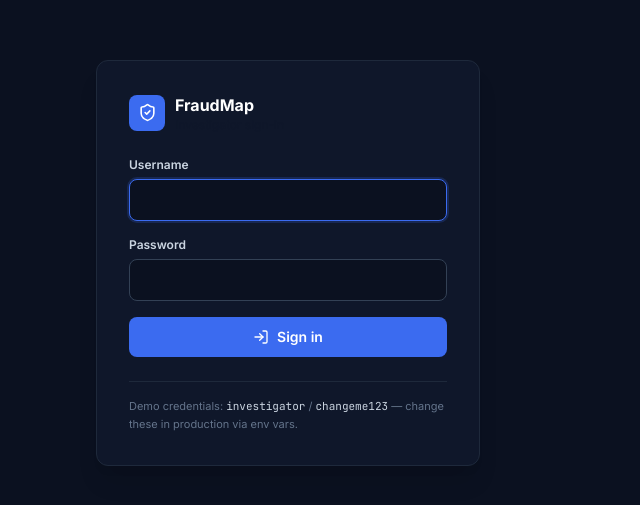
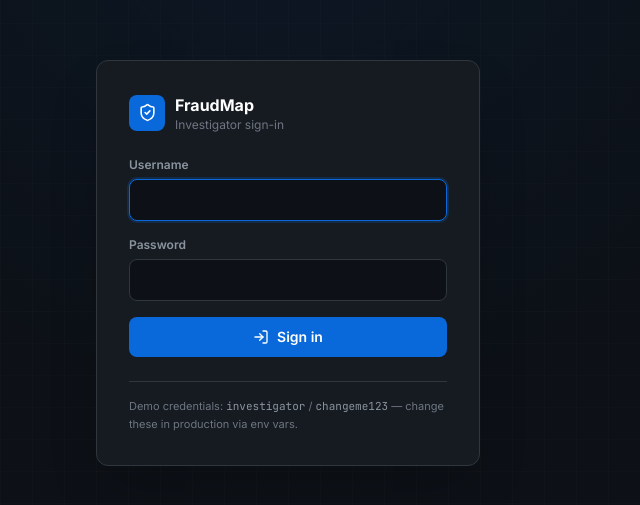
Before and after one commit to Danush-k/LedgerLens-, a React (Vite) app in the folder frontend/: page /login in a window 1280 px wide. Shown: the part 137-642 px from the top of the page, without its empty margins (352-992 px from the left). Built offline with nearby package versions, Linux system fonts and the light colour scheme; no server answers.

Commit message:
Add GitHub-inspired design system with light/dark theme toggle

```diff
--- a/frontend/package.json
+++ b/frontend/package.json
@@ -13,6 +13,7 @@
     "@tailwindcss/vite": "^4.3.3",
     "axios": "^1.20.0",
     "clsx": "^2.1.1",
+    "cmdk": "^1.1.1",
     "cytoscape": "^3.34.2",
     "lucide-react": "^1.38.0",
     "react": "^19.2.8",
@@ -20,6 +21,7 @@
     "react-dom": "^19.2.8",
     "react-router-dom": "^7.18.3",
     "recharts": "^3.10.1",
+    "sonner": "^2.0.8",
     "tailwindcss": "^4.3.3"
   },
   "devDependencies": {
--- /dev/null
+++ b/frontend/src/components/ThemeToggle.tsx
@@ -0,0 +1,33 @@
+import { Laptop, Moon, Sun } from 'lucide-react'
+import { useTheme } from '../theme/ThemeContext'
+
+const OPTIONS = [
+  { value: 'light' as const, icon: Sun, label: 'Light theme' },
+  { value: 'system' as const, icon: Laptop, label: 'Match system theme' },
+  { value: 'dark' as const, icon: Moon, label: 'Dark theme' },
+]
+
+export function ThemeToggle() {
+  const { choice, setChoice } = useTheme()
+
+  return (
+    <div className="flex items-center gap-0.5 rounded-lg bg-chrome-surface p-0.5">
+      {OPTIONS.map(({ value, icon: Icon, label }) => (
+        <button
+          key={value}
+          onClick={() => setChoice(value)}
+          title={label}
+          aria-label={label}
+          aria-pressed={choice === value}
+          className={`flex h-6 w-6 items-center justify-center rounded-md transition-colors ${
+            choice === value
+              ? 'bg-brand-500/20 text-brand-300'
+              : 'text-chrome-text-secondary hover:text-white'
+          }`}
+        >
+          <Icon size={13} />
+        </button>
+      ))}
+    </div>
+  )
+}
--- a/frontend/src/index.css
+++ b/frontend/src/index.css
@@ -4,26 +4,145 @@
   --font-sans: 'Inter', ui-sans-serif, system-ui, sans-serif;
   --font-mono: 'JetBrains Mono', ui-monospace, monospace;
 
-  --color-brand-50: #eef4ff;
-  --color-brand-100: #d9e6ff;
-  --color-brand-300: #94b4fb;
-  --color-brand-500: #3b6bf0;
-  --color-brand-600: #2952d6;
-  --color-brand-700: #1f3fa8;
-  --color-brand-900: #16265c;
+  /* Brand accent - theme-reactive (values redefined below for dark). */
+  --color-brand-50: #ddf4ff;
+  --color-brand-100: #b6e3ff;
+  --color-brand-200: #80ccff;
+  --color-brand-300: #54aeff;
+  --color-brand-400: #2b8aef;
+  --color-brand-500: #0969da;
+  --color-brand-600: #0757ba;
+  --color-brand-700: #033d8b;
+  --color-brand-800: #04298f;
+  --color-brand-900: #0a1f44;
 
-  --color-ink-950: #0b1120;
-  --color-ink-900: #0f172a;
-  --color-ink-800: #1e293b;
-  --color-ink-700: #334155;
-  --color-ink-500: #64748b;
-  --color-ink-300: #cbd5e1;
-  --color-ink-100: #f1f5f9;
-  --color-ink-50: #f8fafc;
+  /* Neutral scale for all main-content surfaces/text - theme-reactive. */
+  --color-ink-50: #f6f8fa;
+  --color-ink-100: #eaeef2;
+  --color-ink-200: #d0d7de;
+  --color-ink-300: #afb8c1;
+  --color-ink-400: #8c959f;
+  --color-ink-500: #6e7781;
+  --color-ink-600: #57606a;
+  --color-ink-700: #424a53;
+  --color-ink-800: #32383f;
+  --color-ink-900: #24292f;
+  --color-ink-950: #1a1f24;
 
-  --color-risk-low: #16a34a;
-  --color-risk-medium: #d97706;
-  --color-risk-high: #dc2626;
+  /* Card/panel background - theme-reactive replacement for literal `white`. */
+  --color-surface: #ffffff;
+  --color-overlay: rgb(27 31 36 / 48%);
+
+  /* Fixed-dark chrome (sidebar, login screen) - never theme-reactive, so
+     there's always one calm, persistent rail regardless of the content
+     theme, the way most dev tools (VS Code's activity bar, Linear's nav)
+     keep their primary nav a stable dark surface. */
+  --color-chrome-bg: #0d1117;
+  --color-chrome-surface: #161b22;
+  --color-chrome-border: #30363d;
+  --color-chrome-border-subtle: #21262d;
+  --color-chrome-text-secondary: #8b949e;
+  --color-chrome-text-muted: #6e7681;
+
+  --color-risk-low: #1a7f37;
+  --color-risk-medium: #9a6700;
+  --color-risk-high: #cf222e;
+
+  /* Chart categorical slots (validated palette, fixed order) - theme-reactive. */
+  --chart-blue: #2a78d6;
+  --chart-orange: #eb6834;
+  --chart-aqua: #1baf7a;
+  --chart-yellow: #eda100;
+  --chart-magenta: #e87ba4;
+}
+
+/* ---- Light mode (default) ---- */
+:root {
+  color-scheme: light;
+}
+
+/* ---- Dark mode: OS preference, unless the user has explicitly chosen light ---- */
+@media (prefers-color-scheme: dark) {
+  :root:not([data-theme="light"]) {
+    color-scheme: dark;
+
+    --color-brand-50: #0c2d6b;
+    --color-brand-100: #0f3a75;
+    --color-brand-200: #1958a8;
+    --color-brand-300: #388bfd;
+    --color-brand-400: #4493f8;
+    --color-brand-500: #4493f8;
+    --color-brand-600: #79c0ff;
+    --color-brand-700: #a5d6ff;
+    --color-brand-800: #cae8ff;
+    --color-brand-900: #ddf4ff;
+
+    --color-ink-50: #0d1117;
+    --color-ink-100: #161b22;
+    --color-ink-200: #30363d;
+    --color-ink-300: #3d444d;
+    --color-ink-400: #656c76;
+    --color-ink-500: #8b949e;
+    --color-ink-600: #9198a1;
+    --color-ink-700: #adbac7;
+    --color-ink-800: #c9d1d9;
+    --color-ink-900: #e6edf3;
+    --color-ink-950: #f0f3f6;
+
+    --color-surface: #161b22;
+    --color-overlay: rgb(1 4 9 / 65%);
+
+    --color-risk-low: #3fb950;
+    --color-risk-medium: #d29922;
+    --color-risk-high: #f85149;
+
+    --chart-blue: #3987e5;
+    --chart-orange: #d95926;
+    --chart-aqua: #199e70;
+    --chart-yellow: #c98500;
+    --chart-magenta: #d55181;
+  }
+}
+
+/* ---- Dark mode: explicit user choice, wins over the OS setting either way ---- */
+:root[data-theme="dark"] {
+  color-scheme: dark;
+
+  --color-brand-50: #0c2d6b;
+  --color-brand-100: #0f3a75;
+  --color-brand-200: #1958a8;
+  --color-brand-300: #388bfd;
+  --color-brand-400: #4493f8;
+  --color-brand-500: #4493f8;
+  --color-brand-600: #79c0ff;
+  --color-brand-700: #a5d6ff;
+  --color-brand-800: #cae8ff;
+  --color-brand-900: #ddf4ff;
+
+  --color-ink-50: #0d1117;
+  --color-ink-100: #161b22;
+  --color-ink-200: #30363d;
+  --color-ink-300: #3d444d;
+  --color-ink-400: #656c76;
+  --color-ink-500: #8b949e;
+  --color-ink-600: #9198a1;
+  --color-ink-700: #adbac7;
+  --color-ink-800: #c9d1d9;
+  --color-ink-900: #e6edf3;
+  --color-ink-950: #f0f3f6;
+
+  --color-surface: #161b22;
+  --color-overlay: rgb(1 4 9 / 65%);
+
+  --color-risk-low: #3fb950;
+  --color-risk-medium: #d29922;
+  --color-risk-high: #f85149;
+
+  --chart-blue: #3987e5;
+  --chart-orange: #d95926;
+  --chart-aqua: #199e70;
+  --chart-yellow: #c98500;
+  --chart-magenta: #d55181;
 }
 
 body {
@@ -44,3 +163,20 @@ body {
   background: var(--color-ink-300);
   border-radius: 999px;
 }
+
+@keyframes fade-in {
+  from { opacity: 0; }
+  to { opacity: 1; }
+}
+@keyframes slide-up {
+  from { opacity: 0; transform: translateY(8px) scale(0.98); }
+  to { opacity: 1; transform: translateY(0) scale(1); }
+}
+.animate-fade-in { animation: fade-in 120ms ease-out; }
+.animate-slide-up { animation: slide-up 140ms ease-out; }
+
+@keyframes skeleton-pulse {
+  0%, 100% { opacity: 1; }
+  50% { opacity: 0.5; }
+}
+.animate-skeleton { animation: skeleton-pulse 1.5s ease-in-out infinite; }
--- a/frontend/src/main.tsx
+++ b/frontend/src/main.tsx
@@ -3,14 +3,17 @@ import { createRoot } from 'react-dom/client'
 import { BrowserRouter } from 'react-router-dom'
 import App from './App'
 import { AuthProvider } from './auth/AuthContext'
+import { ThemeProvider } from './theme/ThemeContext'
 import './index.css'
 
 createRoot(document.getElementById('root')!).render(
   <StrictMode>
     <BrowserRouter>
-      <AuthProvider>
-        <App />
-      </AuthProvider>
+      <ThemeProvider>
+        <AuthProvider>
+          <App />
+        </AuthProvider>
+      </ThemeProvider>
     </BrowserRouter>
   </StrictMode>,
 )
--- a/frontend/src/pages/Login.tsx
+++ b/frontend/src/pages/Login.tsx
@@ -29,37 +29,46 @@ export function Login() {
   }
 
   return (
-    <div className="flex h-screen items-center justify-center bg-ink-950 px-4">
-      <div className="w-full max-w-sm rounded-xl border border-ink-800 bg-ink-900 p-8 shadow-xl">
+    <div className="relative flex h-screen items-center justify-center overflow-hidden bg-chrome-bg px-4">
+      <div
+        className="pointer-events-none absolute inset-0 opacity-40"
+        style={{
+          backgroundImage:
+            'radial-gradient(circle at 50% 0%, rgba(9,105,218,0.18), transparent 55%), linear-gradient(rgba(255,255,255,0.03) 1px, transparent 1px), linear-gradient(90deg, rgba(255,255,255,0.03) 1px, transparent 1px)',
+          backgroundSize: '100% 100%, 32px 32px, 32px 32px',
+        }}
+      />
+
+      <div className="animate-slide-up relative w-full max-w-sm rounded-xl border border-chrome-border bg-chrome-surface p-8 shadow-2xl">
         <div className="mb-6 flex items-center gap-2.5">
           <div className="flex h-9 w-9 items-center justify-center rounded-lg bg-brand-500">
             <ShieldCheck size={19} className="text-white" />
           </div>
           <div>
             <p className="text-base font-bold text-white">FraudMap</p>
-            <p className="text-xs text-ink-400">Investigator sign-in</p>
+            <p className="text-xs text-chrome-text-muted">Investigator sign-in</p>
           </div>
         </div>
 
         <form onSubmit={handleSubmit} className="space-y-4">
           <div>
-            <label className="mb-1.5 block text-xs font-semibold text-ink-300">Username</label>
+            <label className="mb-1.5 block text-xs font-semibold text-chrome-text-secondary">Username</label>
             <input
               required
               autoFocus
               value={username}
               onChange={(e) => setUsername(e.target.value)}
-              className="w-full rounded-lg border border-ink-700 bg-ink-950 px-3.5 py-2.5 text-sm text-white outline-none focus:border-brand-500 focus:ring-2 focus:ring-brand-500/20"
+              className="w-full rounded-lg border border-chrome-border bg-chrome-bg px-3.5 py-2.5 text-sm text-white outline-none focus:border-brand-500 focus:ring-2 focus:ring-brand-500/20"
             />
           </div>
           <div>
-            <label className="mb-1.5 block text-xs font-semibold text-ink-300">Password</label>
+            <label className="mb-1.5 block text-xs font-semibold text-chrome-text-secondary">Password</label>
             <input
               required
               type="password"
               value={password}
               onChange={(e) => setPassword(e.target.value)}
-              className="w-full rounded-lg border border-ink-700 bg-ink-950 px-3.5 py-2.5 text-sm text-white outline-none focus:border-brand-500 focus:ring-2 focus:ring-brand-500/20"
+              className="w-full rounded-lg border border-chrome-border bg-chrome-bg px-3.5 py-2.5 text-sm text-white outline-none focus:border-brand-500 focus:ring-2 focus:ring-brand-500/20"
             />
           </div>
 
@@ -75,9 +84,10 @@ export function Login() {
           </button>
         </form>
 
-        <p className="mt-6 border-t border-ink-800 pt-4 text-[11px] leading-relaxed text-ink-500">
-          Demo credentials: <code className="text-ink-300">investigator</code> /{' '}
-          <code className="text-ink-300">changeme123</code> — change these in production via env vars.
+        <p className="mt-6 border-t border-chrome-border pt-4 text-[11px] leading-relaxed text-chrome-text-muted">
+          Demo credentials: <code className="text-chrome-text-secondary">investigator</code> /{' '}
+          <code className="text-chrome-text-secondary">changeme123</code> — change these in production via env
+          vars.
         </p>
       </div>
     </div>
--- /dev/null
+++ b/frontend/src/theme/ThemeContext.tsx
@@ -0,0 +1,65 @@
+import { createContext, useContext, useEffect, useState } from 'react'
+
+type ThemeChoice = 'light' | 'dark' | 'system'
+
+interface ThemeState {
+  choice: ThemeChoice
+  resolved: 'light' | 'dark'
+  setChoice: (choice: ThemeChoice) => void
+}
+
+const ThemeContext = createContext<ThemeState | null>(null)
+const STORAGE_KEY = 'fraudmap_theme'
+
+function systemPrefersDark() {
+  return window.matchMedia?.('(prefers-color-scheme: dark)').matches ?? false
+}
+
+export function ThemeProvider({ children }: { children: React.ReactNode }) {
+  const [choice, setChoiceState] = useState<ThemeChoice>(() => {
+    try {
+      return (localStorage.getItem(STORAGE_KEY) as ThemeChoice) || 'system'
+    } catch {
+      return 'system'
+    }
+  })
+  const [resolved, setResolved] = useState<'light' | 'dark'>(() =>
+    choice === 'system' ? (systemPrefersDark() ? 'dark' : 'light') : (choice as 'light' | 'dark'),
+  )
+
+  useEffect(() => {
+    const root = document.documentElement
+    if (choice === 'system') {
+      root.removeAttribute('data-theme')
+      setResolved(systemPrefersDark() ? 'dark' : 'light')
+    } else {
+      root.setAttribute('data-theme', choice)
+      setResolved(choice)
+    }
+  }, [choice])
+
+  useEffect(() => {
+    if (choice !== 'system') return
+    const mq = window.matchMedia('(prefers-color-scheme: dark)')
+    const handler = () => setResolved(mq.matches ? 'dark' : 'light')
+    mq.addEventListener('change', handler)
+    return () => mq.removeEventListener('change', handler)
+  }, [choice])
+
+  function setChoice(next: ThemeChoice) {
+    setChoiceState(next)
+    try {
+      localStorage.setItem(STORAGE_KEY, next)
+    } catch {
+      // best-effort only
+    }
+  }
+
+  return <ThemeContext.Provider value={{ choice, resolved, setChoice }}>{children}</ThemeContext.Provider>
+}
+
+export function useTheme() {
+  const ctx = useContext(ThemeContext)
+  if (!ctx) throw new Error('useTheme must be used within ThemeProvider')
+  return ctx
+}
```
Also changed, not shown: frontend/src/components/Sidebar.tsx (+15 -9 lines), 2 other files (tests, documents, lock files or other folders).
